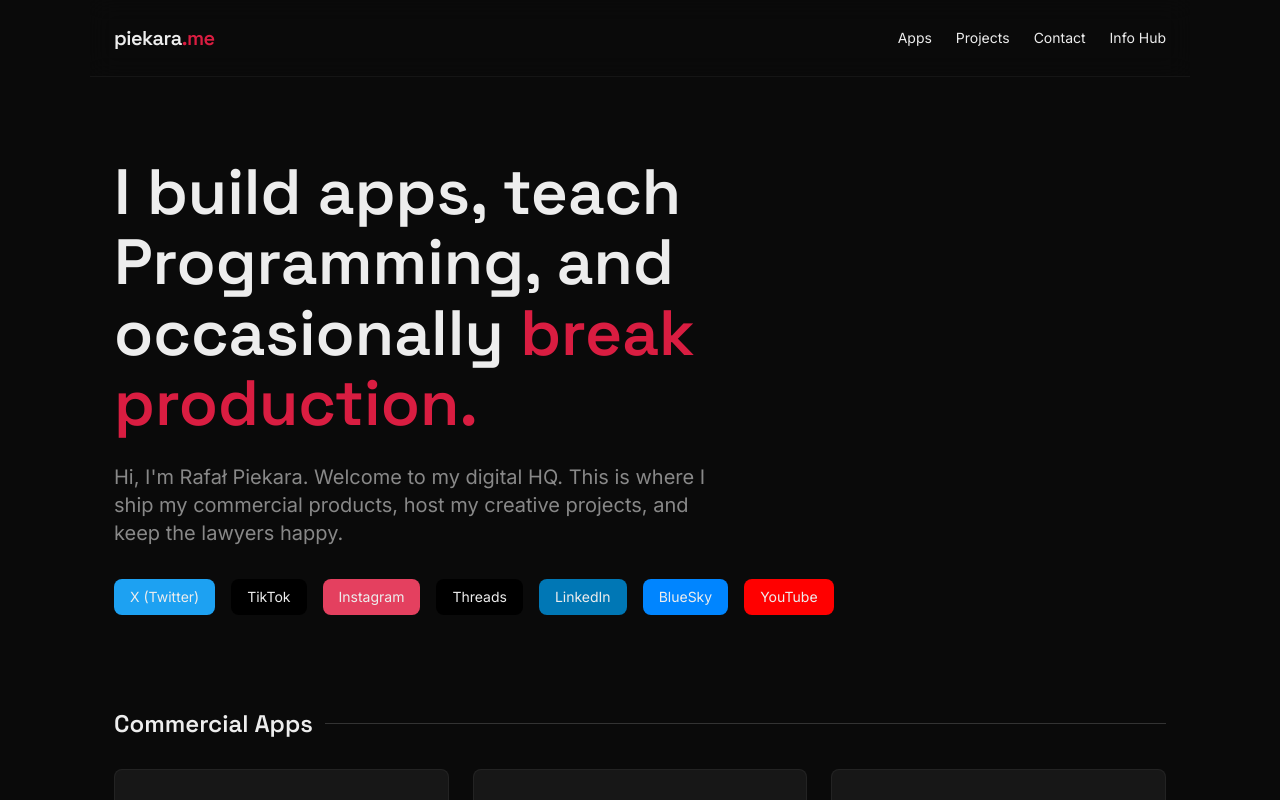
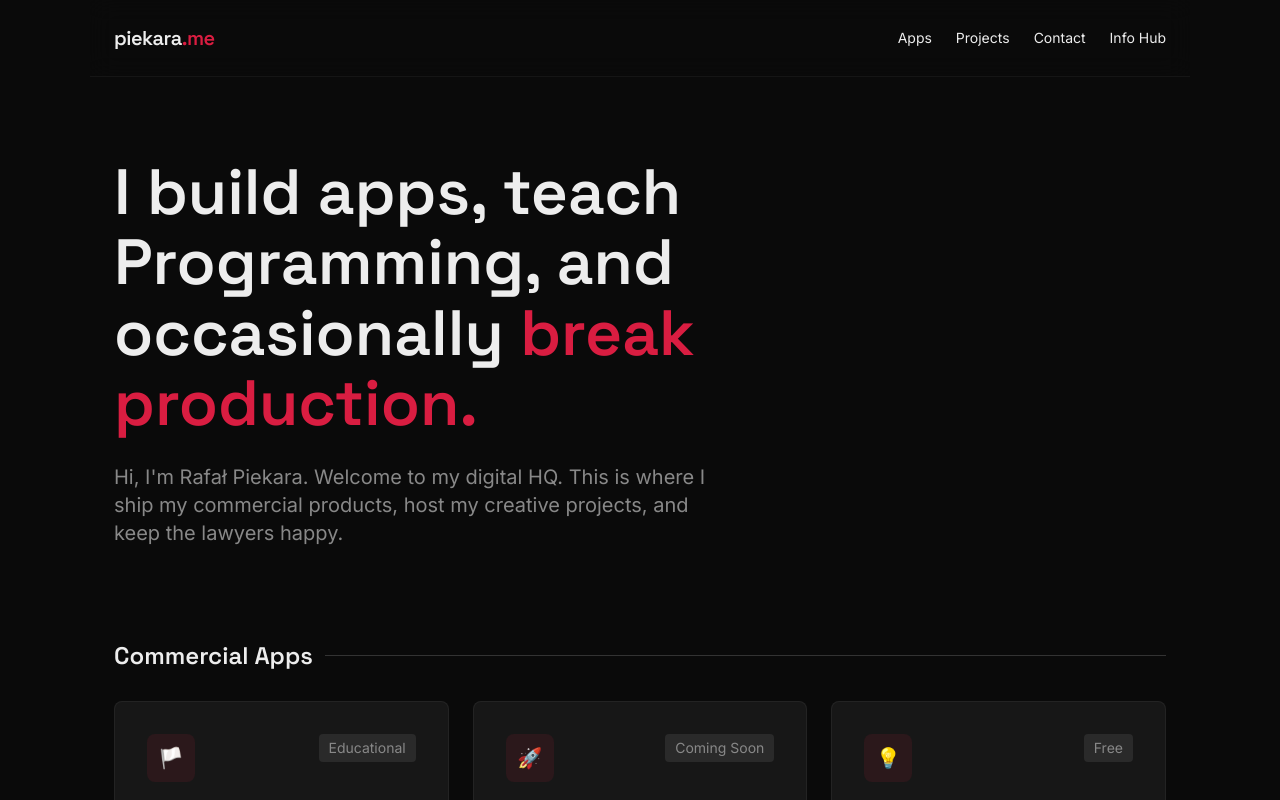
Before and after one commit to rafpiek/piekara.me, a Next.js app: page / in a window 1280 px wide. Shown: the top 800 px of the page. Built offline with nearby package versions, Linux system fonts and the light colour scheme.

Commit message:
Remove social media buttons from Hero section
- Keep Hero clean and focused on the main message
- Social media links remain available in SocialLinks component

```diff
--- a/src/components/home/Hero.tsx
+++ b/src/components/home/Hero.tsx
@@ -5,69 +5,11 @@ export default function Hero() {
         I build apps, teach Programming, and occasionally{" "}
         <span className="highlight">break production.</span>
       </h1>
-      <p className="text-xl text-[var(--text-muted)] max-w-[600px] mb-8">
+      <p className="text-xl text-[var(--text-muted)] max-w-[600px]">
         Hi, I&apos;m Rafał Piekara. Welcome to my digital HQ. This is where I
         ship my commercial products, host my creative projects, and keep the
         lawyers happy.
       </p>
-      <div className="flex flex-wrap gap-4 text-sm">
-        <a
-          href="https://x.com/raf_piek"
-          target="_blank"
-          rel="noopener noreferrer"
-          className="px-4 py-2 bg-[#1DA1F2] text-white rounded-lg hover:bg-[#1a8cd8] transition-colors"
-        >
-          X (Twitter)
-        </a>
-        <a
-          href="https://www.tiktok.com/@grubykodzi"
-          target="_blank"
-          rel="noopener noreferrer"
-          className="px-4 py-2 bg-[#000000] text-white rounded-lg hover:bg-[#333] transition-colors"
-        >
-          TikTok
-        </a>
-        <a
-          href="https://www.instagram.com/rafalpiekara/"
-          target="_blank"
-          rel="noopener noreferrer"
-          className="px-4 py-2 bg-[#E4405F] text-white rounded-lg hover:bg-[#d13352] transition-colors"
-        >
-          Instagram
-        </a>
-        <a
-          href="https://www.threads.net/@rafalpiekara"
-          target="_blank"
-          rel="noopener noreferrer"
-          className="px-4 py-2 bg-[#000000] text-white rounded-lg hover:bg-[#333] transition-colors"
-        >
-          Threads
-        </a>
-        <a
-          href="https://www.linkedin.com/in/rafalpiekara/"
-          target="_blank"
-          rel="noopener noreferrer"
-          className="px-4 py-2 bg-[#0077B5] text-white rounded-lg hover:bg-[#005885] transition-colors"
-        >
-          LinkedIn
-        </a>
-        <a
-          href="https://bsky.app/profile/rafalpiekara.bsky.social"
-          target="_blank"
-          rel="noopener noreferrer"
-          className="px-4 py-2 bg-[#0085FF] text-white rounded-lg hover:bg-[#0066cc] transition-colors"
-        >
-          BlueSky
-        </a>
-        <a
-          href="https://www.youtube.com/@grubykodzi"
-          target="_blank"
-          rel="noopener noreferrer"
-          className="px-4 py-2 bg-[#FF0000] text-white rounded-lg hover:bg-[#cc0000] transition-colors"
-        >
-          YouTube
-        </a>
-      </div>
     </section>
   );
 }
```
